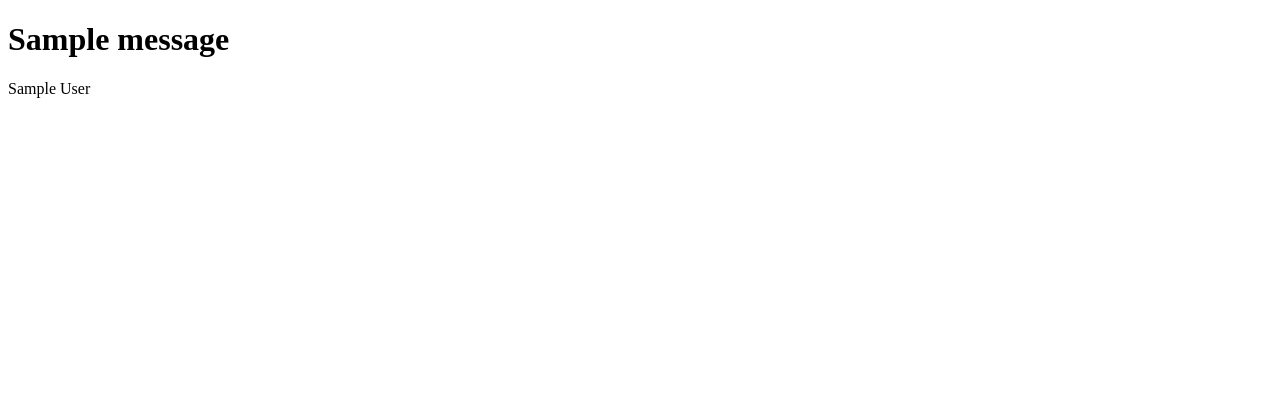
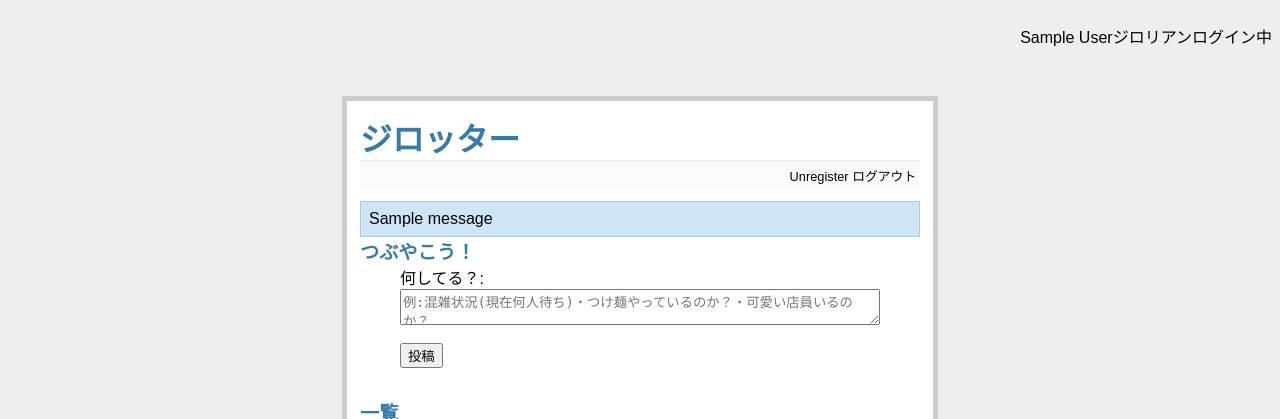
Before and after one commit to mikirupann/sakusei, a Flask app: page / in a window 1280 px wide. Shown: the top 419 px of the page. Before the commit the page ends 98 px from the top, so only its background shows below. Run offline with Flask 3, Linux system fonts and the light colour scheme; a user stored in the database is signed in; tables that the repository leaves empty hold one stand-in row (values such as "Sample post"); one stand-in notice (Sample message) is shown.

Commit message:
テキスト完了

```diff
--- a/app.py
+++ b/app.py
@@ -1,8 +1,8 @@
-from flask import Flask, flash, redirect, render_template, request
+from flask import Flask, flash, redirect, render_template, request, url_for
 from flask_login import LoginManager, current_user, login_required, login_user, logout_user
 from werkzeug.security import generate_password_hash, check_password_hash
 from peewee import IntegrityError
-from config import User
+from config import User, Message
 
 app = Flask(__name__)
 app.secret_key = "secret"  # 秘密鍵
@@ -78,12 +78,9 @@ def login():
 @app.route("/logout")
 @login_required
 def logout():
-    # ログインしていない場合の処理
-    if not current_user.is_authenticated:
-        return "ログインしていません"
-        logout_user()
-        flash("ログアウトしました！")
-        return redirect(url_for("index"))
+    logout_user()
+    flash("ログアウトしました！")
+    return redirect(url_for("index"))
 
 
 # ユーザー削除処理
@@ -95,9 +92,50 @@ def unregister():
     return redirect(url_for("index"))
 
 
-@app.route("/")
+@app.route("/", methods=["GET", "POST"])
 def index():
-    return render_template("index.html")
+    if request.method == "POST" and current_user.is_authenticated:
+        if not request.form["content"]:
+            flash("Message を入力してください")
+            return redirect(request.url)
+        Message.create(user=current_user, content=request.form["content"])
+    messages = (
+        Message.select()
+        .where(Message.reply_to.is_null(True))
+        .order_by(Message.pub_date.desc(), Message.id.desc())
+    )
+    return render_template("index.html", messages=messages)
+
+
+# メッセージ削除
+@app.route("/messages/<message_id>/delete/", methods=["POST"])
+@login_required
+def delete(message_id):
+    if Message.select().where((Message.id == message_id) & (Message.user == current_user)).first():
+        Message.delete_by_id(message_id)
+    else:
+        flash("無効な操作です")
+    return redirect(request.referrer)
+
+
+# 返信表示
+@app.route("/messages/<message_id>/")
+def show(message_id):
+    messages = (
+        Message.select()
+        .where((Message.id == message_id) | (Message.reply_to == message_id))
+        .order_by(Message.pub_date.desc())
+    )
+    if messages.count() == 0:
+        return redirect(url_for("index"))
+
+
+# 返信登録
+@app.route("/messages/<message_id>/", methods=["POST"])
+@login_required
+def reply(message_id):
+    Message.create(user=current_user, content=request.form["content"], reply_to=message_id)
+    return redirect(url_for("show", message_id=message_id))
 
 
 if __name__ == "__main__":
--- a/config.py
+++ b/config.py
@@ -1,5 +1,6 @@
+import datetime
 from flask_login import UserMixin
-from peewee import SqliteDatabase, Model, IntegerField, CharField, TextField
+from peewee import SqliteDatabase, Model, IntegerField, CharField, TextField, TimestampField, ForeignKeyField
 
 db = SqliteDatabase("db.sqlite")
 
@@ -17,4 +18,19 @@ class User(UserMixin, Model):
         table_name = "users"
 
 
-db.create_tables([User])
+class Message(Model):
+    id = IntegerField(primary_key=True)
+    user = ForeignKeyField(User, backref="messages", on_delete="CASCADE")  # 参照先が削除された場合は削除する
+    content = TextField()
+    pub_date = TimestampField(default=datetime.datetime.now)
+    reply_to = ForeignKeyField(
+        "self", backref="messages", on_delete="CASCADE", null=True
+    )  # 参照先が削除された場合は削除する nullを許容する
+
+    class Meta:
+        database = db
+        table_name = "messages"
+
+
+db.create_tables([User, Message])
+db.pragma("foreign_keys", 1, permanent=True)  # on_deleteを動作させるオプション設定を追加
--- /dev/null
+++ b/static/style.css
@@ -0,0 +1,105 @@
+@charset "UTF-8";
+
+body {
+    font-family: sans-serif;
+    background: #eee;
+}
+
+a:link,
+a:visited {
+    color: unset;
+    text-decoration: none;
+}
+
+a,
+h1,
+h2 {
+    color: #377BA8;
+}
+
+h1,
+h2 {
+    font-family: 'Georgia', serif;
+    margin: 0;
+}
+
+h1 {
+    border-bottom: 2px solid #eee;
+}
+
+h2 {
+    font-size: 1.2em;
+    margin: 0 auto;
+}
+
+.page {
+    margin: 2em auto;
+    width: 35em;
+    border: 5px solid #ccc;
+    padding: 0.8em;
+    background: white;
+}
+
+.page form {
+    padding-inline-start: 40px;
+    padding-inline-end: 40px;
+    margin-bottom: 30px;
+}
+
+.page form * :not(button) {
+    width: 100%;
+}
+
+.page ul {
+    list-style-type: none;
+}
+
+.page li {
+    clear: both;
+}
+
+.metanav {
+    text-align: right;
+    font-size: 0.8em;
+    padding: 0.3em;
+    margin-bottom: 1em;
+    background: #fafafa;
+}
+
+.flash {
+    background: #CEE5F5;
+    padding: 0.5em;
+    border: 1px solid #AACBE2;
+}
+
+.avatar {
+    display: block;
+    float: left;
+    margin: 10px 10px 10px 0;
+}
+
+.message-content {
+    min-height: 80px;
+    word-break: keep-all;
+    overflow-wrap: break-word;
+}
+
+.message {
+    display: flex;
+}
+
+header {
+    display: flex;
+    justify-content: space-between;
+    align-items: center;
+}
+
+nav {
+    margin-left: auto;
+}
+
+.tubuyaki {
+    width: 100%; /* 80%の幅に設定 */
+    max-width: 700px; /* 最大幅を600pxに設定 */
+    margin: 0 auto; /* 中央寄せ */
+}
--- a/templates/base.html
+++ b/templates/base.html
@@ -6,43 +6,17 @@
     <title>MessageBOX</title>
     <link rel=stylesheet href="{{ url_for('static', filename='style.css') }}">
 </head>
+
 <body>
     <div class="page">
-        <h1><a href="{{ url_for('index') }}">MessageBOX</a></h1>
+        <h1><a href="{{ url_for('index') }}">ジロッター</a></h1>
         <div class="metanav">
             {% if not current_user.is_authenticated %}
-                <a href="{{ url_for('login') }}">LogIn</a>
-                <a href="{{ url_for('register') }}">Register</a>
+                <a href="{{ url_for('login') }}">ログイン</a>
+                <a href="{{ url_for('register') }}">新規登録</a>
             {% else %}
                 <a href="{{ url_for('unregister') }}" onclick="if(!confirm('本当に削除していいですか？')) return false">Unregister</a>
-                <a href="{{ url_for('logout') }}">LogOut</a>
-            {% endif %}
-        </div>
-        {% for message in get_flashed_messages() %}
-            <div class="flash">{{ message }}</div>
-        {% endfor %}
-
-        {% block content %}{% endblock %}
-    </div>
-</body>
-</html><!DOCTYPE html>
-<html lang="ja">
-<head>
-    <meta charset="UTF-8">
-    <meta name="viewport" content="width=device-width, initial-scale=1.0">
-    <title>MessageBOX</title>
-    <link rel=stylesheet href="{{ url_for('static', filename='style.css') }}">
-</head>
-<body>
-    <div class="page">
-        <h1><a href="{{ url_for('index') }}">MessageBOX</a></h1>
-        <div class="metanav">
-            {% if not current_user.is_authenticated %}
-                <a href="{{ url_for('login') }}">LogIn</a>
-                <a href="{{ url_for('register') }}">Register</a>
-            {% else %}
-                <a href="{{ url_for('unregister') }}" onclick="if(!confirm('本当に削除していいですか？')) return false">Unregister</a>
-                <a href="{{ url_for('logout') }}">LogOut</a>
+                <a href="{{ url_for('logout') }}">ログアウト</a>
             {% endif %}
         </div>
         {% for message in get_flashed_messages() %}
--- a/templates/index.html
+++ b/templates/index.html
@@ -1,18 +1,54 @@
-<!DOCTYPE html>
-<html lang="ja">
-<head>
-    <meta charset="UTF-8">
-    <meta name="viewport" content="width=device-width, initial-scale=1.0">
-    <title>MessageBOX</title>
-</head>
-<body>
-    {% for message in get_flashed_messages() %}
-        <h1>{{ message }}</h1>
-    {% endfor %}
-    {% if current_user.is_authenticated %}
-        <p>{{ current_user.name }} </p>
-    {% else %}
-        <h1>ログインしていません</h1>
+<header>
+    <nav>
+        <ul>
+            {% if current_user.is_authenticated %}
+                <p>{{ current_user.name }}ジロリアンログイン中 </p>
+            {% else %}
+                <p>ログインしていません</p>
+            {% endif %}
+        </ul>
+    </nav>
+</header>
+
+{% extends "base.html" %}
+{% block content %}
+
+    {% if current_user.is_authenticated %}  {# ログインしている場合に表示 #}
+
+            <h2>つぶやこう！</h2>
+            <form action="{{ url_for('index') }}" method="post">
+                <label for="message">何してる？:</label>
+                <br>
+                <div class="tubuyaki">
+                    <textarea name="content" id="message" placeholder="例:混雑状況(現在何人待ち)・つけ麺やっているのか？・可愛い店員いるのか？"></textarea>
+                </div>
+                <br>
+                <input type="submit" value="投稿" />
+            </form>
     {% endif %}
-</body>
-</html>
+
+    <h2>一覧</h2>
+    <ul>
+        {% for message in messages %}
+        <div class="message">
+            <li>
+                <img src="http://www.gravatar.com/avatar/986:gk-KN7SEol-lyPV3QhoPsO9kSzOR3KJOCKixCrmvJx0RQxuYedtzAIdeecfU3haY" alt="" class="avatar">
+                {{ message.user.name }} {{ message.pub_date }}
+                {% if message.user == current_user %}
+                    <form action="{{ url_for('delete', message_id=message.id) }}" method="post" style="display:inline;">
+                        <input type="submit" value="削除" onclick="if(!confirm('このメッセージを削除しますか？')) return false">
+                    </form>
+                {% endif %}
+                <div class="message-content">
+                    <a href="{{ url_for('show', message_id=message.id) }}"></a>
+                        {{ message.content }}
+                    </a>
+                    {% if message.messages.count() > 0 %}
+                        {{ message.messages.count() }}件の返信
+                    {% endif %}
+                </div>
+            </li>
+        </div>
+        {% endfor %}
+    </ul>
+{% endblock %}
```
Also changed, not shown: templates/login.html (+3 -13 lines), templates/register.html (+3 -13 lines), static/image/ra-men.png (added).
